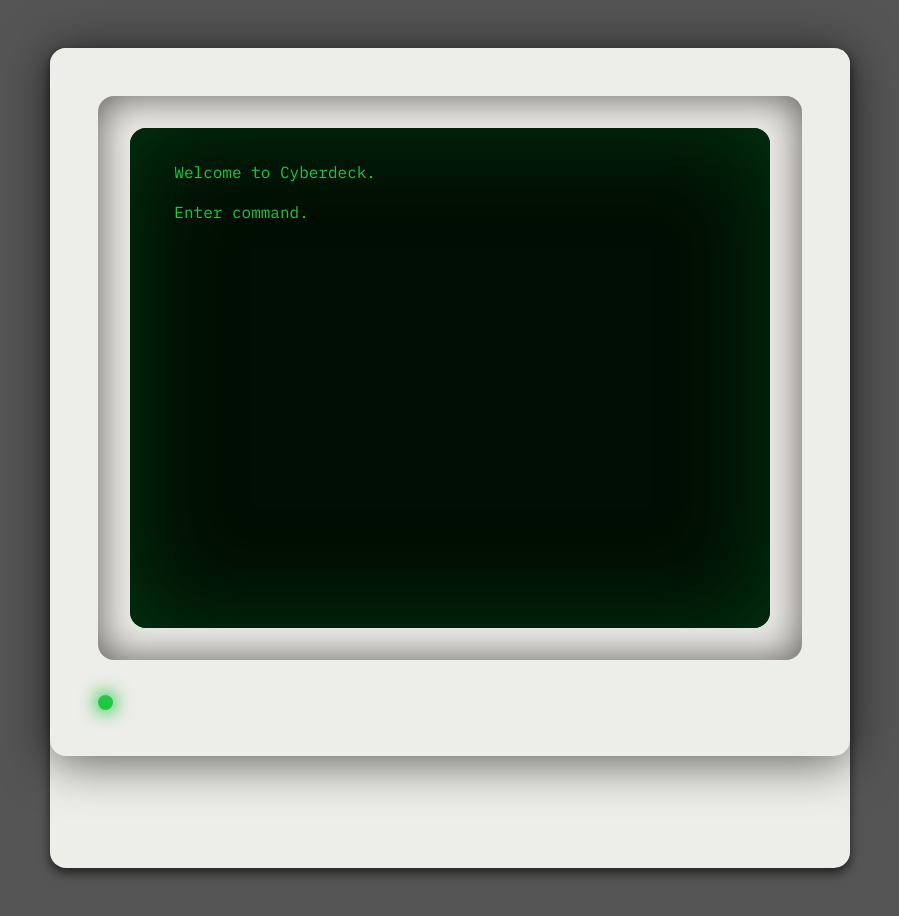
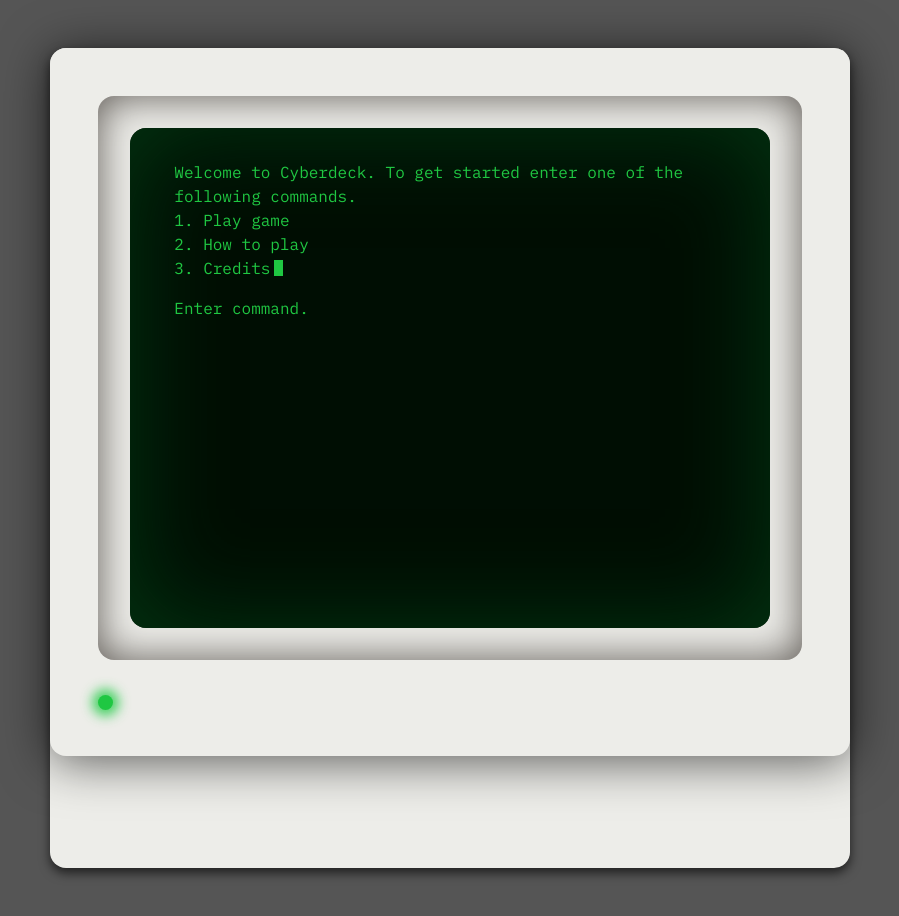
Before and after one commit to Ayeteejay/cyberdeck, a Gatsby site: page / in a window 1280 px wide. Shown: the whole page, without its empty margins (175-1074 px from the left). Built offline with nearby package versions, Linux system fonts and the light colour scheme; Gatsby itself is replaced by a stand-in of ours.

Commit message:
Adding in logic

```diff
--- a/src/components/commands.js
+++ b/src/components/commands.js
@@ -5,12 +5,27 @@
   const [command, typeCommand] = useState("");
 
   const startProgram = (event) => {
+    const commandInput = document.getElementById("command-input");
+    const commandWindow = document.getElementById("command-window");
     if (event.key === "Enter") {
+      const userCommand = command.toLowerCase();
       console.log(command);
-      // Testing logic below
-      if (command.toLowerCase() === "hello") {
-        alert("hello human");
+      // Main logic
+      if (userCommand === "hello") {
+        commandWindow.innerText = "Hello.";
+      } else if (
+        userCommand === "back" ||
+        userCommand === "exit" ||
+        userCommand === "main menu"
+      ) {
+        commandWindow.innerText = "Back to main menu.";
       }
+      // Error message
+      else {
+        commandWindow.innerText = "I do not understand.";
+      }
+      // Clear out previous commands
+      commandInput.placeholder = "";
       typeCommand("");
     }
   };
@@ -18,6 +33,7 @@
   return (
     <>
       <input
+        id="command-input"
         placeholder={props.placeholder}
         onChange={(e) => typeCommand(e.target.value)}
         onKeyDown={startProgram}
--- a/src/pages/index.js
+++ b/src/pages/index.js
@@ -10,7 +10,13 @@
       <Container>
         <Row>
           <Col>
-            <p className="last-terminal-description">Welcome to Cyberdeck.</p>
+            <p id="command-window">
+              Welcome to Cyberdeck. To get started enter one of the following
+              commands.<br></br>
+              1. Play game<br></br>
+              2. How to play<br></br>
+              3. Credits
+            </p>
           </Col>
         </Row>
         <Row>
--- a/src/scss/globals/computer.scss
+++ b/src/scss/globals/computer.scss
@@ -79,7 +79,7 @@
     opacity: 1;
   }
 }
-p.last-terminal-description {
+p#command-window {
   position: relative;
   display: inline-block;
   &:after {
```
